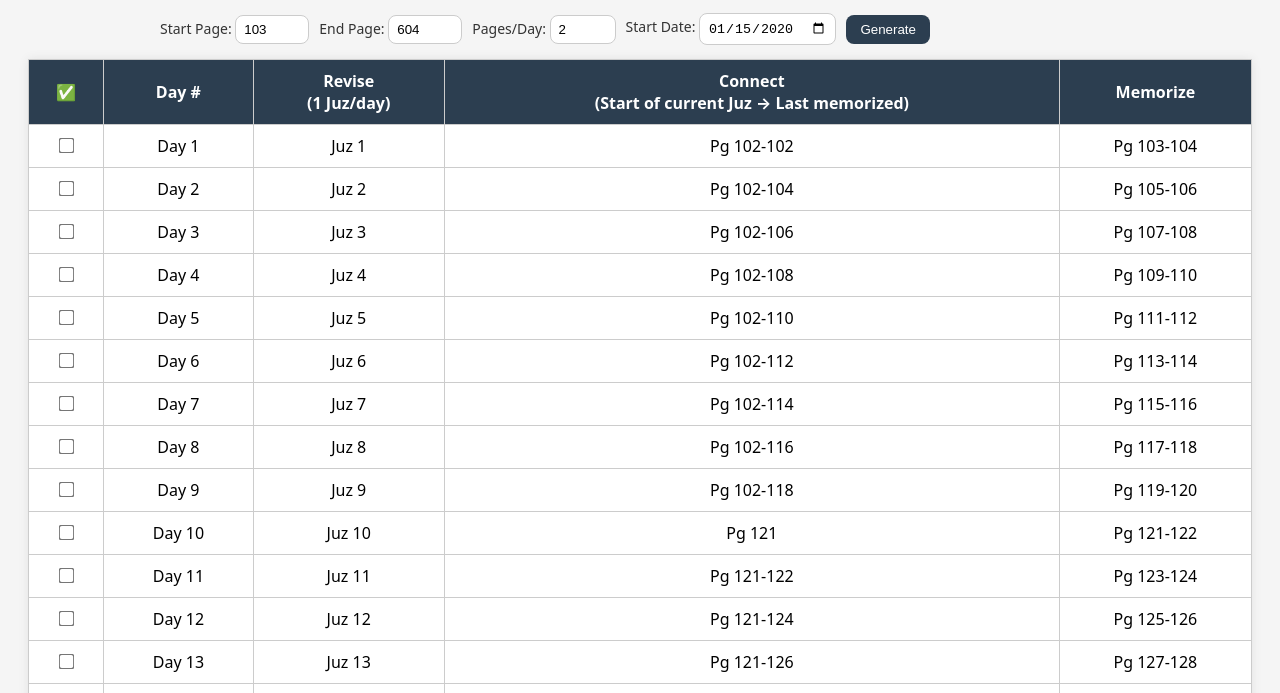
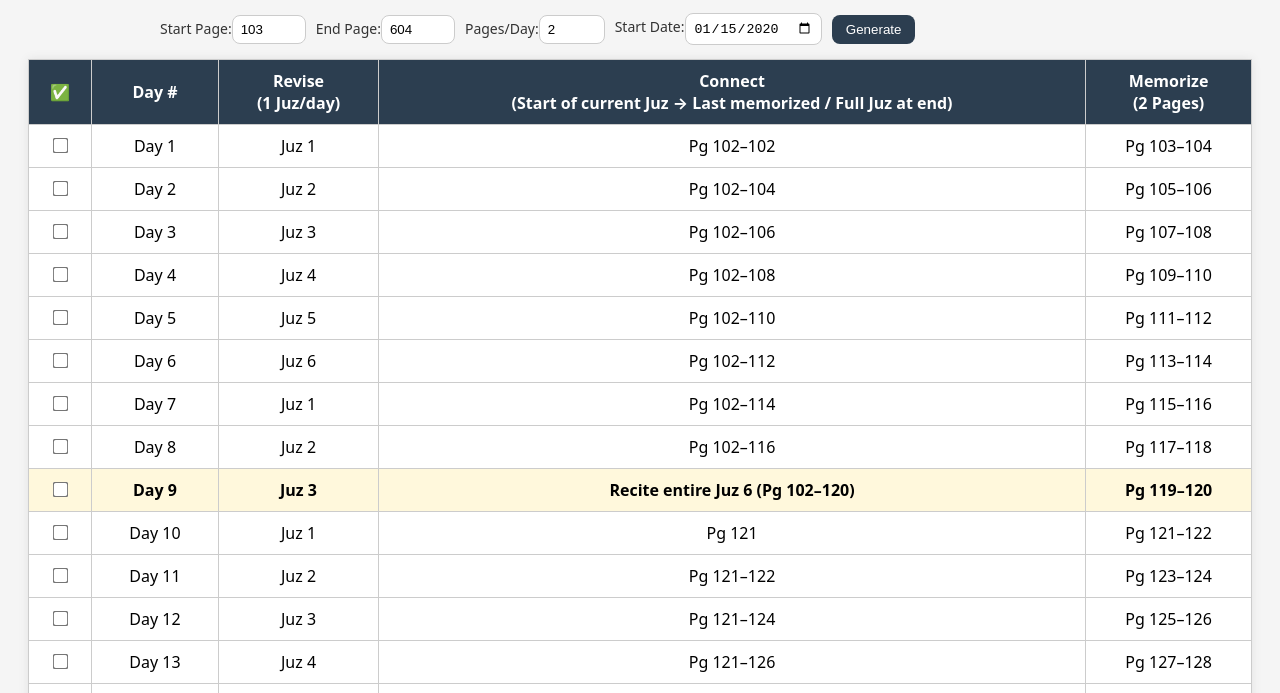
Before and after one commit to SgtRocket786/Quran-Planner, a plain HTML site: page index.html in a window 1280 px wide. Both pictures are taken after typing "2020-01-15" into the empty fields and a click on the button "Generate". Shown: the part 95-788 px from the top of the page. Drawn offline with Linux system fonts and the light colour scheme.

Commit message:
Update index.html

```diff
--- a/index.html
+++ b/index.html
@@ -1,97 +1,39 @@
 <!DOCTYPE html>
 <html lang="en">
 <head>
-  <meta charset="UTF-8" />
-  <meta name="viewport" content="width=device-width, initial-scale=1.0"/>
+<meta charset="UTF-8">
+<meta name="viewport" content="width=device-width, initial-scale=1.0">
 <title>Quran Memorization Planner</title>
 <style>
 :root {
-      --brand: #2c3e50;
-      --bg: #f5f5f5;
-      --ok: #d4edda;
-      --ok-text: #155724;
-      --border: #ccc;
-      --white: #fff;
+  --brand:#2c3e50; --bg:#f5f5f5; --ok:#d4edda; --ok-text:#155724;
+  --border:#ccc; --white:#fff; --gold:#fff8dc;
 }
-    body {
-      font-family: system-ui, -apple-system, Segoe UI, Roboto, Arial, sans-serif;
-      background: var(--bg);
-      padding: 20px;
-    }
-    h1 {
-      text-align: center;
-      color: var(--brand);
-      margin-bottom: 16px;
-    }
-    .controls {
-      max-width: 960px;
-      margin: 0 auto 14px;
-      display: flex;
-      flex-wrap: wrap;
-      gap: 10px;
-      align-items: center;
-      color: #333;
-    }
-    .controls label {
-      font-size: 14px;
-    }
-    .controls input[type="number"],
-    .controls input[type="date"] {
-      padding: 6px 8px;
-      border: 1px solid var(--border);
-      border-radius: 8px;
-      background: var(--white);
-    }
-    button {
-      background: var(--brand);
-      color: white;
-      border: none;
-      border-radius: 8px;
-      padding: 7px 14px;
-      cursor: pointer;
-    }
-    button:hover { opacity: 0.85; }
-    table {
-      width: 100%;
-      border-collapse: collapse;
-      background: var(--white);
-      box-shadow: 0 0 10px rgba(0,0,0,0.08);
-    }
-    th, td {
-      border: 1px solid var(--border);
-      padding: 10px;
-      text-align: center;
-    }
-    th {
-      background: var(--brand);
-      color: var(--white);
-    }
-    tbody tr.completed {
-      background-color: var(--ok);
-      color: var(--ok-text);
-    }
-    input[type="checkbox"] {
-      transform: scale(1.2);
-    }
-    tfoot td {
-      font-weight: bold;
-      background: #eef;
-      color: #000;
-      text-align: center;
-    }
-    @media (max-width: 768px) {
-      table, th, td { font-size: 12px; }
-    }
+body {font-family:system-ui,-apple-system,Segoe UI,Roboto,Arial,sans-serif;background:var(--bg);padding:20px;}
+h1{text-align:center;color:var(--brand);margin-bottom:16px;}
+.controls{max-width:960px;margin:0 auto 14px;display:flex;flex-wrap:wrap;gap:10px;align-items:center;color:#333;}
+.controls label{font-size:14px;}
+.controls input[type="number"],.controls input[type="date"]{padding:6px 8px;border:1px solid var(--border);border-radius:8px;background:var(--white);}
+button{background:var(--brand);color:white;border:none;border-radius:8px;padding:7px 14px;cursor:pointer;}
+button:hover{opacity:.85;}
+table{width:100%;border-collapse:collapse;background:var(--white);box-shadow:0 0 10px rgba(0,0,0,0.08);}
+th,td{border:1px solid var(--border);padding:10px;text-align:center;}
+th{background:var(--brand);color:var(--white);}
+tbody tr.completed{background-color:var(--ok);color:var(--ok-text);}
+tbody tr.recite{background:var(--gold);font-weight:bold;}
+input[type="checkbox"]{transform:scale(1.2);}
+tfoot td{font-weight:bold;background:#eef;color:#000;text-align:center;}
+@media(max-width:768px){table,th,td{font-size:12px;}}
 </style>
 </head>
 <body>
 <h1>Quran Memorization Planner</h1>
 
 <div class="controls">
-    <label>Start Page: <input id="startPageInput" type="number" min="1" max="604" value="103"></label>
-    <label>End Page: <input id="endPageInput" type="number" min="1" max="604" value="604"></label>
-    <label>Pages/Day: <input id="ppdInput" type="number" min="1" max="10" value="2"></label>
-    <label>Start Date: <input id="startDateInput" type="date"></label>
+  <label>Start Page:<input id="startPageInput" type="number" min="1" max="604" value="103"></label>
+  <label>End Page:<input id="endPageInput" type="number" min="1" max="604" value="604"></label>
+  <label>Pages/Day:<input id="ppdInput" type="number" min="1" max="10" value="2"></label>
+  <label>Start Date:<input id="startDateInput" type="date"></label>
   <button id="generateBtn">Generate</button>
 </div>
 
@@ -101,159 +43,112 @@
   <th>✅</th>
   <th>Day #</th>
   <th>Revise<br>(1 Juz/day)</th>
-        <th>Connect<br>(Start of current Juz → Last memorized)</th>
-        <th>Memorize</th>
+  <th>Connect<br>(Start of current Juz → Last memorized / Full Juz at end)</th>
+  <th>Memorize<br>(2 Pages)</th>
 </tr>
 </thead>
 <tbody></tbody>
-    <tfoot>
-      <tr><td colspan="5" id="summary">📅 Select a Start Date to see expected Khatm date below.</td></tr>
-    </tfoot>
+<tfoot><tr><td colspan="5" id="summary">📅 Select a Start Date to see expected Khatm date below.</td></tr></tfoot>
 </table>
 
 <script>
 // === Juz start pages ===
-    const juzStartPages = [
-      1,22,42,62,82,102,121,141,162,182,
-      202,222,242,262,282,302,322,342,362,382,
-      402,422,442,462,482,502,522,542,562,582
-    ];
+const juzStartPages=[1,22,42,62,82,102,121,141,162,182,202,222,242,262,282,302,322,342,362,382,402,422,442,462,482,502,522,542,562,582];
+function getJuzForPage(p){for(let i=juzStartPages.length-1;i>=0;i--)if(p>=juzStartPages[i])return i+1;return 1;}
 
-    function getJuzForPage(page) {
-      for (let i = juzStartPages.length - 1; i >= 0; i--) {
-        if (page >= juzStartPages[i]) return i + 1;
+// === Hijri conversion ===
+const hijriMonths=["محرم","صفر","ربيع الأول","ربيع الآخر","جمادى الأولى","جمادى الآخرة","رجب","شعبان","رمضان","شوال","ذو القعدة","ذو الحجة"];
+function gregorianToHijri(d){
+  const g=d.getTime(),jd=Math.floor(g/86400000+2440587.5),l=jd-1948440+10632,n=Math.floor((l-1)/10631),
+        l2=l-10631*n+354,j=Math.floor((10985-l2)/5316)*Math.floor(50*l2/17719)+Math.floor(l2/5670)*Math.floor(43*l2/15238),
+        l3=l2-Math.floor((30-j)/15)*Math.floor(17719*j/50)-Math.floor(j/16)*Math.floor(15238*j/43)+29,
+        m=Math.floor(24*l3/709),day=l3-Math.floor(709*m/24),year=30*n+j-30;
+  return{day,month:m,year};
 }
-      return 1;
+const toArabic=n=>n.toString().replace(/\d/g,d=>"٠١٢٣٤٥٦٧٨٩"[d]);
+const hijriStr=h=>`${toArabic(h.day)} ${hijriMonths[h.month-1]} ${toArabic(h.year)}`;
+const weekday=d=>d.toLocaleDateString('en-US',{weekday:'long'});
+function engDate(d){
+  const x=d.getDate(),s=(x%10==1&&x!=11)?"st":(x%10==2&&x!=12)?"nd":(x%10==3&&x!=13)?"rd":"th";
+  return`${x}${s} ${d.toLocaleString('en-US',{month:'long'})} ${d.getFullYear()}`;
 }
 
-    // === Hijri conversion ===
-    const hijriMonths = [
-      "محرم", "صفر", "ربيع الأول", "ربيع الآخر",
-      "جمادى الأولى", "جمادى الآخرة", "رجب", "شعبان",
-      "رمضان", "شوال", "ذو القعدة", "ذو الحجة"
-    ];
-    function gregorianToHijri(dateObj) {
-      const gTime = dateObj.getTime();
-      const jd = Math.floor((gTime / 86400000) + 2440587.5);
-      const l = jd - 1948440 + 10632;
-      const n = Math.floor((l - 1) / 10631);
-      const l2 = l - 10631 * n + 354;
-      const j = (Math.floor((10985 - l2) / 5316)) * (Math.floor((50 * l2) / 17719)) +
-                (Math.floor(l2 / 5670)) * (Math.floor((43 * l2) / 15238));
-      const l3 = l2 - (Math.floor((30 - j) / 15)) * (Math.floor((17719 * j) / 50)) -
-                 (Math.floor(j / 16)) * (Math.floor((15238 * j) / 43)) + 29;
-      const month = Math.floor((24 * l3) / 709);
-      const day = l3 - Math.floor((709 * month) / 24);
-      const year = 30 * n + j - 30;
-      return { day, month, year };
-    }
-    function toArabicNumber(num) { return num.toString().replace(/\d/g, d => '٠١٢٣٤٥٦٧٨٩'[d]); }
-    function formatHijriReadable(h) {
-      const monthName = hijriMonths[h.month - 1] || "";
-      return `${toArabicNumber(h.day)} ${monthName} ${toArabicNumber(h.year)}`;
-    }
-    function weekdayEnglish(dateObj) {
-      return dateObj.toLocaleDateString('en-US', { weekday: 'long' });
-    }
-    function formatEnglishDate(dateObj) {
-      const day = dateObj.getDate();
-      const suffix = (day % 10 === 1 && day !== 11) ? "st"
-        : (day % 10 === 2 && day !== 12) ? "nd"
-        : (day % 10 === 3 && day !== 13) ? "rd" : "th";
-      const dayWithSuffix = `${day}${suffix}`;
-      const month = dateObj.toLocaleString('en-US', { month: 'long' });
-      const year = dateObj.getFullYear();
-      return `${dayWithSuffix} ${month} ${year}`;
+// === Build table ===
+function buildTable(){
+  const startP=+startPageInput.value||103,endP=+endPageInput.value||604,ppd=+ppdInput.value||2;
+  const sDateVal=startDateInput.value;
+  const tbody=document.querySelector('#planner-table tbody'),sum=document.getElementById('summary');
+  tbody.innerHTML='';sum.innerHTML='📅 Select a Start Date to see expected Khatm date below.';
+
+  let p=startP,day=1;
+  let curJuz=getJuzForPage(startP);
+  let curJuzStart=juzStartPages[curJuz-1];
+  let nextJuzStart=juzStartPages[curJuz]||605;
+  let curJuzEnd=nextJuzStart-1;
+  let revise=1;
+
+  while(p<=endP){
+    const memStart=p;
+    const memEnd=Math.min(endP,memStart+ppd-1);
+    const memJuz=getJuzForPage(memEnd);
+
+    // If entering a new Juz, update range
+    if(memJuz!==curJuz){
+      curJuz=memJuz;
+      curJuzStart=juzStartPages[curJuz-1];
+      nextJuzStart=juzStartPages[curJuz]||605;
+      curJuzEnd=nextJuzStart-1;
+      revise=1; // reset revise to loop 1→current Juz only
     }
 
-    // === Table builder ===
-    function buildTable() {
-      const startPage = Number(document.getElementById('startPageInput').value) || 103;
-      const endPage = Number(document.getElementById('endPageInput').value) || 604;
-      const pagesPerDay = Number(document.getElementById('ppdInput').value) || 2;
-      const startDateValue = document.getElementById('startDateInput').value;
+    const connectStart=curJuzStart;
+    const connectEnd=memStart-1;
 
-      const tbody = document.querySelector('#planner-table tbody');
-      const summary = document.getElementById('summary');
-      tbody.innerHTML = '';
-      summary.innerHTML = '📅 Select a Start Date to see expected Khatm date below.';
+    const tr=document.createElement('tr');
+    const tdCheck=document.createElement('td');
+    const cb=document.createElement('input');
+    cb.type='checkbox';
+    cb.onchange=()=>tr.classList.toggle('completed',cb.checked);
+    tdCheck.append(cb);
+    tr.append(tdCheck);
 
-      let currentPage = startPage;
-      let day = 1;
-      let reviseCounter = 1;
-      let currentJuz = getJuzForPage(startPage);
-      let currentJuzStart = juzStartPages[currentJuz - 1];
+    const tdDay=document.createElement('td');
+    tdDay.textContent=`Day ${day}`;
+    tr.append(tdDay);
 
-      while (currentPage <= endPage) {
-        const memorizeStart = currentPage;
-        const memorizeEnd = Math.min(endPage, memorizeStart + pagesPerDay - 1);
-        const memorizeJuz = getJuzForPage(memorizeEnd);
+    const tdRev=document.createElement('td');
+    tdRev.textContent=`Juz ${revise}`;
+    tr.append(tdRev);
 
-        // If we enter a new Juz, reset connect start
-        if (memorizeJuz !== currentJuz) {
-          currentJuz = memorizeJuz;
-          currentJuzStart = juzStartPages[currentJuz - 1];
+    const tdConn=document.createElement('td');
+    if(memEnd>=curJuzEnd){
+      tdConn.textContent=`Recite entire Juz ${curJuz} (Pg ${connectStart}–${curJuzEnd})`;
+      tr.classList.add("recite");
+    }else{
+      tdConn.textContent=connectEnd>=connectStart?`Pg ${connectStart}–${connectEnd}`:`Pg ${connectStart}`;
+    }
+    tr.append(tdConn);
+
+    const tdMem=document.createElement('td');
+    tdMem.textContent=`Pg ${memStart}–${memEnd}`;
+    tr.append(tdMem);
+
+    tbody.append(tr);
+
+    p+=ppd;
+    day++;
+    revise = revise < curJuz ? revise + 1 : 1; // ✅ loop 1→current Juz only
   }
 
-        const connectStart = currentJuzStart;
-        const connectEnd = memorizeStart - 1; // last page already memorized
-
-        const reviseJuz = reviseCounter;
-        reviseCounter = (reviseCounter % 30) + 1;
-
-        const tr = document.createElement('tr');
-
-        const tdCheck = document.createElement('td');
-        const checkbox = document.createElement('input');
-        checkbox.type = 'checkbox';
-        checkbox.addEventListener('change',()=> tr.classList.toggle('completed',checkbox.checked));
-        tdCheck.appendChild(checkbox);
-        tr.appendChild(tdCheck);
-
-        const tdDay = document.createElement('td');
-        tdDay.textContent = `Day ${day}`;
-        tr.appendChild(tdDay);
-
-        const tdRevise = document.createElement('td');
-        tdRevise.textContent = `Juz ${reviseJuz}`;
-        tr.appendChild(tdRevise);
-
-        const tdConnect = document.createElement('td');
-        tdConnect.textContent = connectEnd >= connectStart ? `Pg ${connectStart}-${connectEnd}` : `Pg ${connectStart}`;
-        tr.appendChild(tdConnect);
-
-        const tdMem = document.createElement('td');
-        tdMem.textContent = `Pg ${memorizeStart}-${memorizeEnd}`;
-        tr.appendChild(tdMem);
-
-        tbody.appendChild(tr);
-
-        currentPage += pagesPerDay;
-        day++;
-      }
-
-      // === Khatm date ===
-      if (startDateValue) {
-        const totalDays = day - 1;
-        const startDate = new Date(startDateValue);
-        const khatmDate = new Date(startDate);
-        khatmDate.setDate(khatmDate.getDate() + totalDays - 1);
-
-        const hijri = gregorianToHijri(khatmDate);
-        const hijriStr = formatHijriReadable(hijri);
-        const englishDay = weekdayEnglish(khatmDate);
-        const englishDate = formatEnglishDate(khatmDate);
-
-        summary.innerHTML = `
-          📖 <strong>Expected Khatm Date:</strong><br>
-          ${englishDay}, ${englishDate}<br>
-          ${hijriStr}<br>
-          إن شاء الله
-        `;
+  if(sDateVal){
+    const total=day-1,sd=new Date(sDateVal),kd=new Date(sd);
+    kd.setDate(kd.getDate()+total-1);
+    const h=gregorianToHijri(kd);
+    sum.innerHTML=`📖 <strong>Expected Khatm Date:</strong><br>${weekday(kd)}, ${engDate(kd)}<br>${hijriStr(h)}<br><br>إن شاء الله`;
   }
 }
 
-    document.getElementById('generateBtn').addEventListener('click', buildTable);
+generateBtn.onclick=buildTable;
 </script>
 </body>
 </html>
```
Lines whose indentation alone changed are shown as unchanged.
